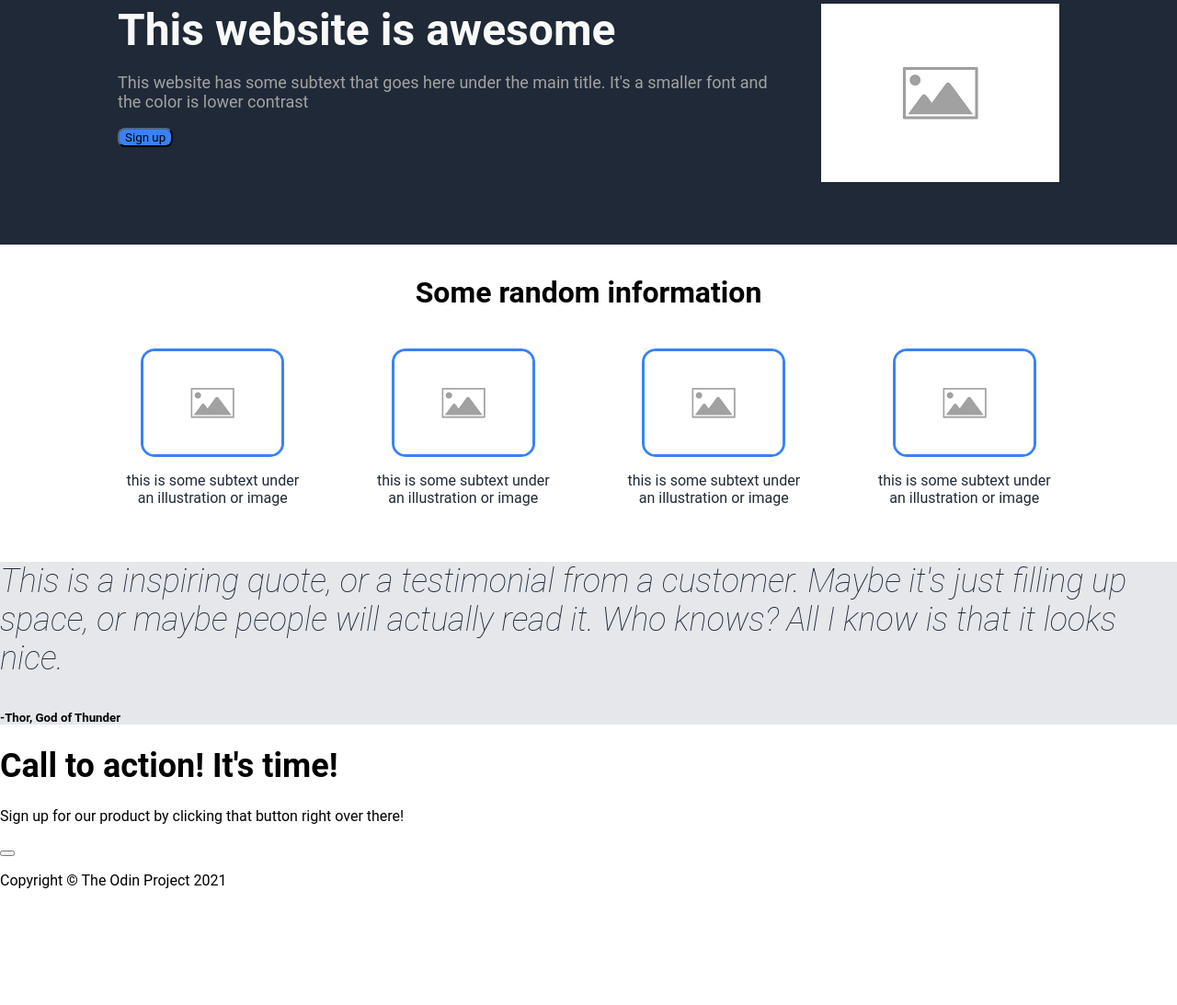
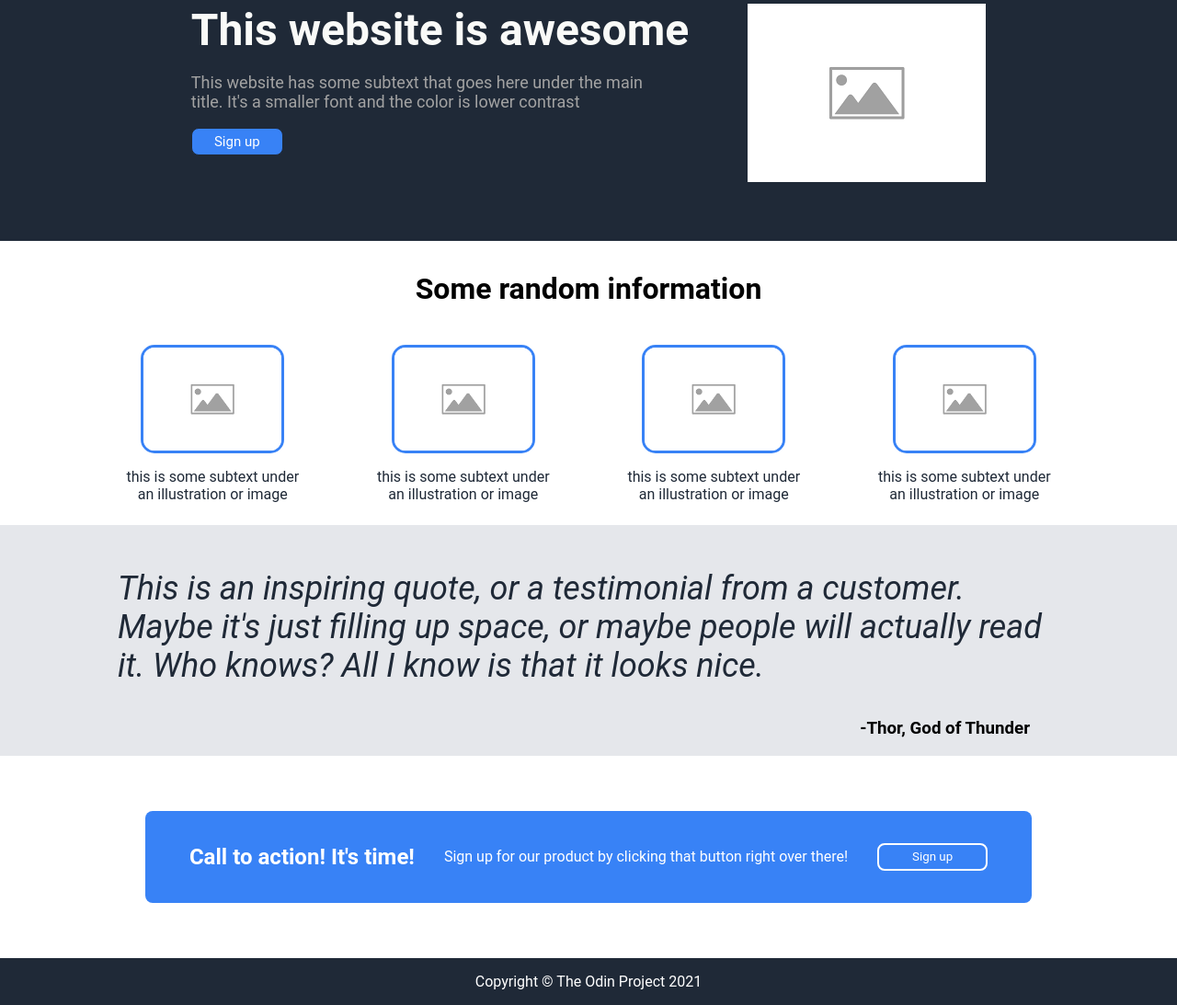
Before and after one commit to JamesKane00/TOP_landing_page, a plain HTML site: page index.html in a window 1280 px wide. Shown: the part 128-1221 px from the top of the page at 92% size. Before the commit the page ends 1111 px from the top, so only its background shows below. Drawn offline with Linux system fonts and the light colour scheme.

Commit message:
Finishing testimonial, call to action & footer section. Adjusting banner section

```diff
--- a/index.html
+++ b/index.html
@@ -27,13 +27,12 @@
         </p>
         <button class="signup">Sign up</button>
       </div>
-      <div class="img_container">
+
         <img
           src="./img/placeholder.png"
           alt="image placeholder"
           class="main_img"
         />
-      </div>
     </div>
     <h1 class="random_info">Some random information</h1>
     <div class="card-container">
@@ -73,18 +72,21 @@
     <div class="testimonials">
       <p>
         <em
-          >This is a inspiring quote, or a testimonial from a customer. Maybe
+          >This is an inspiring quote, or a testimonial from a customer. Maybe
           it's just filling up space, or maybe people will actually read it. Who
           knows? All I know is that it looks nice.</em
         >
       </p>
-      <h5>-Thor, God of Thunder</h5>
+      <h3>-Thor, God of Thunder</h3>
     </div>
     <div class="signup-container">
-      <div class="call">
-        <h1 class="action">Call to action! It's time!</h1>
-        <p>Sign up for our product by clicking that button right over there!</p>
-        <button class="signup_button"></button>
+        <div class="call">
+          <p class="action">Call to action! It's time!</p>
+          <p>
+            Sign up for our product by clicking that button right over there!
+          </p>
+          <button>Sign up</button>
+        </div>
       </div>
     </div>
   </body>
--- a/style.css
+++ b/style.css
@@ -10,7 +10,6 @@ header {
     background-color: #1f2937;
     color: white;
     margin: 0;
-    padding: 0px 64px;
 }
 
 /* Navbar */
@@ -30,7 +29,7 @@ header {
     display: flex;
     justify-content: space-between;
     align-items: center;
-    margin: 0px 64px;
+    padding: 0px 64px;
 }
 
 .navigation {
@@ -45,7 +44,8 @@ header {
     background-color: #1f2937;
     color: white;
     display: flex;
-    padding: 64px 128px;
+    justify-content: center;
+    padding: 64px 64px;;
 }
 
 .info-container h1 {
@@ -58,19 +58,25 @@ header {
 .info-container p {
     font-size: 18px;
     color: #a3a3a3;
+    max-width: 500px;
 }
 
 .signup {
+    padding: 4px;
+    font-size: 15px;
+    width: 100px;
+    height: 30px;
     background-color: #3882f6;
-    border-color: #1f2937;
+    border: 1px solid #1f2937;
     border-radius: 8px;
+    color: white;
 }
 
 .info-container {
-    display: inline;
     text-align: left;
-    margin-right: 32px;
+    padding-right: 64px;
 }
+
 
 /* Cards */
 
@@ -113,18 +119,68 @@ header {
 
 .testimonials {
     background-color: #e5e7eb;
+    display: flex;
+    flex-direction: column;
+    gap: 0px;
 }
 
 .testimonials p {
     color: #1f2937;
     font-size: 36px;
-    font-weight:lighter;
-    font-style: italic;
+    font-weight: initial;
+    padding: 12px 128px 0px 128px;
+}
+
+.testimonials h3 {
+    display: flex;
+    justify-content: flex-end;
+    padding-right: 160px;
+    margin-top: 0;
 }
 
 /* Call To Action */
 
+.signup-container {
+    background-color: white;
+    display: flex;
+    justify-content: center;
+    align-items: center;
+    padding: 60px 100px;
+}
+.call {
+    background-color: #3882f6;
+    display: flex;
+    justify-content: space-between;
+    align-items: center;
+    gap: 32px;
+    padding: 12px 48px;
+    border-radius: 8px;
+}
+
+.call button {
+    background-color: #3882f6;
+    border: 2px solid white;
+    width: 120px;
+    height: 30px;
+    border-radius: 8px;
+}
+
 .action {
-    font-size: 36px;
+    color: white;
+    font-size: 24px;
     font-weight: bolder;
 }
+
+.call > * {
+    color: white;
+}
+
+/* Footer */
+
+.footer {
+    display: flex;
+    justify-content: center;
+    align-items: center;
+    background-color: #1f2937;
+    color: white;
+}
```
